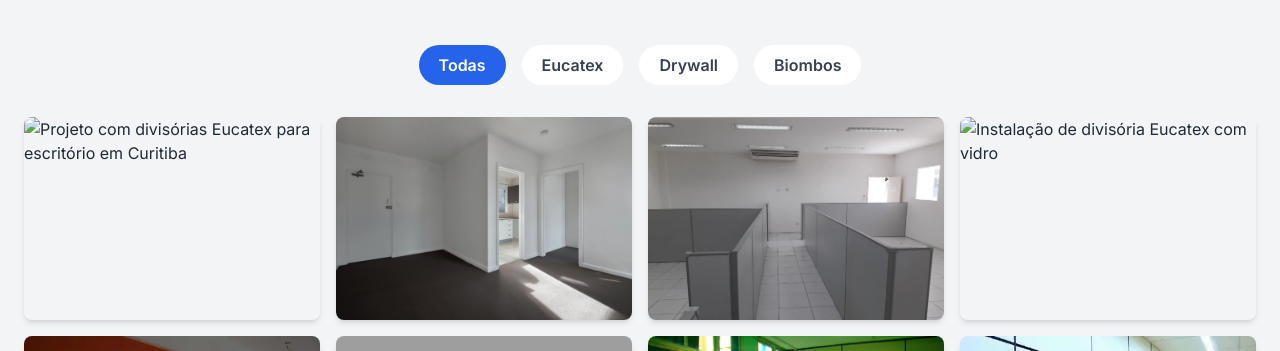
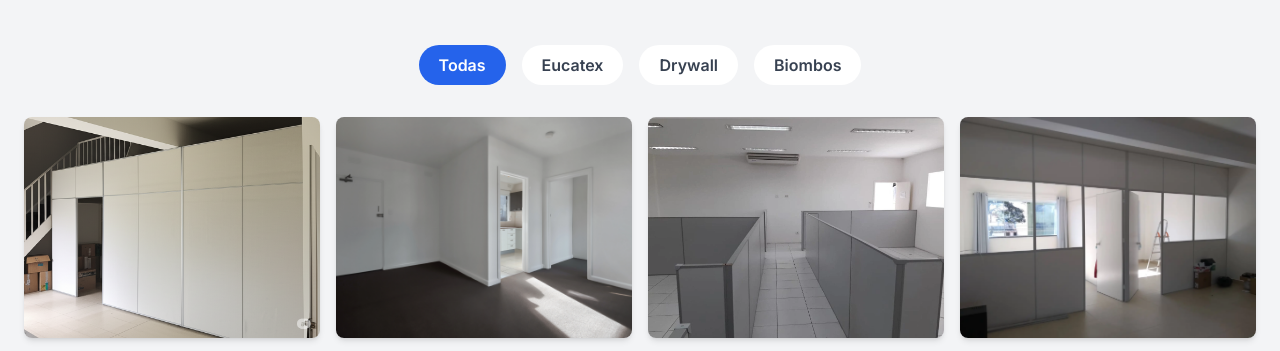
Before and after one commit to Vtzao/Website-Meta-Divisoria, a plain HTML site: page index.html in a window 1280 px wide. Shown: the part 2355-2706 px from the top of the page. Drawn offline with nearby package versions, Linux system fonts and the light colour scheme; grey boxes are pictures that could not be loaded.

Commit message:
Correção sufixo
Correção dos .png para .webp

```diff
--- a/index.html
+++ b/index.html
@@ -222,10 +222,10 @@
                     <button class="filter-btn bg-white text-gray-700 py-2 px-5 rounded-full font-semibold hover:bg-blue-500 hover:text-white transition" data-filter="biombos">Biombos</button>
                 </div>
                 <div id="gallery-grid" class="grid grid-cols-2 md:grid-cols-3 lg:grid-cols-4 gap-4">
-                    <div class="gallery-item" data-category="eucatex"><img src="img/divi-eucatex.png" alt="Projeto com divisórias Eucatex para escritório em Curitiba" class="rounded-lg shadow-md w-full h-full object-cover"></div>
+                    <div class="gallery-item" data-category="eucatex"><img src="img/divi-eucatex.webp" alt="Projeto com divisórias Eucatex para escritório em Curitiba" class="rounded-lg shadow-md w-full h-full object-cover"></div>
                     <div class="gallery-item" data-category="drywall"><img src="img/drywall1.webp" alt="Projeto com parede de Drywall em ambiente corporativo" class="rounded-lg shadow-md w-full h-full object-cover"></div>
                     <div class="gallery-item" data-category="biombos"><img src="img/Biombos-em-Eucatex_edited.webp" alt="Biombos Eucatex para separar estações de trabalho" class="rounded-lg shadow-md w-full h-full object-cover"></div>
-                    <div class="gallery-item" data-category="eucatex"><img src="img/eucatex.png" alt="Instalação de divisória Eucatex com vidro" class="rounded-lg shadow-md w-full h-full object-cover"></div>
+                    <div class="gallery-item" data-category="eucatex"><img src="img/eucatex.webp" alt="Instalação de divisória Eucatex com vidro" class="rounded-lg shadow-md w-full h-full object-cover"></div>
                     <div class="gallery-item" data-category="drywall"><img src="img/301301_234027069979838_1395505934_n.webp" alt="Estrutura de divisória Drywall antes do acabamento em obra de São José dos Pinhais" class="rounded-lg shadow-md w-full h-full object-cover"></div>
                     <div class="gallery-item" data-category="drywall"><img src="img/drywall3.webp" alt="Detalhe do acabamento em parede de Drywall" class="rounded-lg shadow-md w-full h-full object-cover"></div>
                     <div class="gallery-item" data-category="biombos"><img src="img/biombos.webp" alt="Criação de baias com biombos para call center" class="rounded-lg shadow-md w-full h-full object-cover"></div>
```
